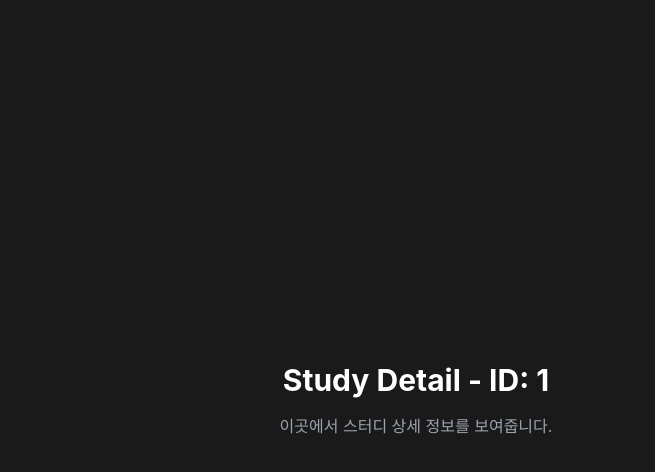
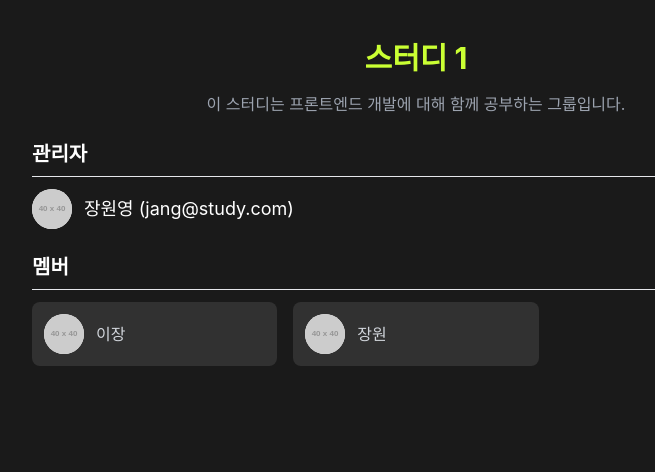
Before and after one commit to Hantorism/leita-client, a React (Create React App) app: page /study/1 in a window 1280 px wide. Shown: the top 472 px of the page, without its empty margins (224-879 px from the left). Built offline with nearby package versions, Linux system fonts and the light colour scheme; no server answers.

Commit message:
feat: 스터디 디테일 페이지 생성

```diff
--- a/src/components/pages/StudyDetail.tsx
+++ b/src/components/pages/StudyDetail.tsx
@@ -1,17 +1,106 @@
-import React, { useEffect } from "react";
+import React, { useEffect, useState } from "react";
 import { useParams } from "react-router-dom";
 
 const StudyDetail = () => {
     const { id } = useParams();
+    const [study, setStudy] = useState(null);
+    const [loading, setLoading] = useState(true);
+    const [error, setError] = useState(null);
 
     useEffect(() => {
-        document.title = `스터디 상세 정보 - ${id} | Leita`; // 🆕 타이틀 동적 변경
+
+        /*
+        axios.get(`https://dev-server.leita.dev/api/study/${id}`)
+            .then((res) => {
+                setStudy(res.data);
+                document.title = `${res.data.title} | Leita`;
+                setLoading(false);
+            })
+            .catch((err) => {
+                console.error("스터디 정보를 불러오는 데 실패했습니다:", err);
+                setError("스터디 정보를 불러올 수 없습니다.");
+                setLoading(false);
+            });
+        */
+
+
+        setTimeout(() => {
+            const mockStudy = {
+                title: `스터디 ${id}`,
+                description: "이 스터디는 프론트엔드 개발에 대해 함께 공부하는 그룹입니다.",
+                admins: [
+                    {
+                        name: "장원영",
+                        email: "jang@study.com",
+                        // profileImage: "https://via.placeholder.com/40",
+                        sub: "admin-1",
+                        role: "ADMIN",
+                    },
+                ],
+                members: [
+                    {
+                        name: "이장",
+                        email: "lee@study.com",
+                        // profileImage: "https://via.placeholder.com/40",
+                        sub: "member-1",
+                        role: "USER",
+                    },
+                    {
+                        name: "장원",
+                        email: "jangwon@study.com",
+                        // profileImage: "https://via.placeholder.com/40",
+                        sub: "member-2",
+                        role: "USER",
+                    },
+                ],
+            };
+
+            setStudy(mockStudy);
+            document.title = `${mockStudy.title} | Leita`;
+            setLoading(false);
+        }, 1000); // 1초 딜레이 (API 호출 느낌)
     }, [id]);
 
+    if (loading) return <div className="text-white text-center mt-10">스터디 정보를 불러오는 중...</div>;
+    if (error) return <div className="text-white text-center mt-10">{error}</div>;
+    if (!study) return <div className="text-white text-center mt-10">스터디를 찾을 수 없습니다.</div>;
+
     return (
-        <div className="h-screen flex flex-col justify-center items-center bg-[#1A1A1A] text-white">
-            <h1 className="text-3xl font-bold">Study Detail - ID: {id}</h1>
-            <p className="text-gray-400 mt-4">이곳에서 스터디 상세 정보를 보여줍니다.</p>
+        <div className="h-screen flex flex-col items-center bg-[#1A1A1A] text-white py-10">
+            <h1 className="text-3xl font-bold text-[#CAFF33]">{study.title}</h1>
+            <p className="text-gray-400 mt-4">{study.description}</p>
+
+            <div className="mt-6 w-full max-w-3xl">
+                <h2 className="text-xl font-semibold border-b pb-2">관리자</h2>
+                <ul className="mt-3">
+                    {study.admins.map((admin, index) => (
+                        <li key={index} className="flex items-center gap-3 mt-2">
+                            <img
+                                src={admin.profileImage || "https://via.placeholder.com/40/FFFFFF/FFFFFF?text=+"}
+                                alt={admin.name}
+                                className="w-10 h-10 rounded-full bg-white"
+                            />
+                            <span className="text-lg">{admin.name} ({admin.email})</span>
+                        </li>
+                    ))}
+                </ul>
+            </div>
+
+            <div className="mt-6 w-full max-w-3xl">
+                <h2 className="text-xl font-semibold border-b pb-2">멤버</h2>
+                <ul className="mt-3 grid grid-cols-2 md:grid-cols-3 gap-4">
+                    {study.members.map((member, index) => (
+                        <li key={index} className="flex items-center gap-3 p-3 bg-white bg-opacity-10 rounded-lg">
+                            <img
+                                src={member.profileImage || "https://via.placeholder.com/40/FFFFFF/FFFFFF?text=+"}
+                                alt={member.name}
+                                className="w-10 h-10 rounded-full bg-white"
+                            />
+                            <span className="text-gray-300">{member.name}</span>
+                        </li>
+                    ))}
+                </ul>
+            </div>
         </div>
     );
 };
```
